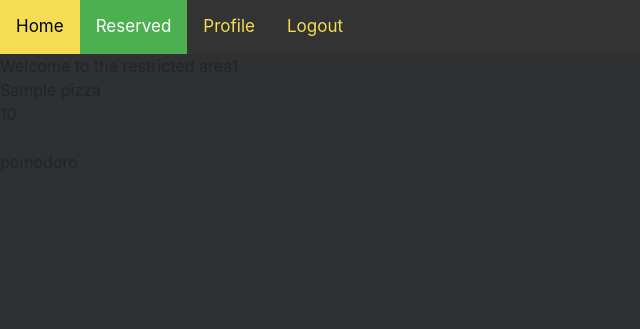
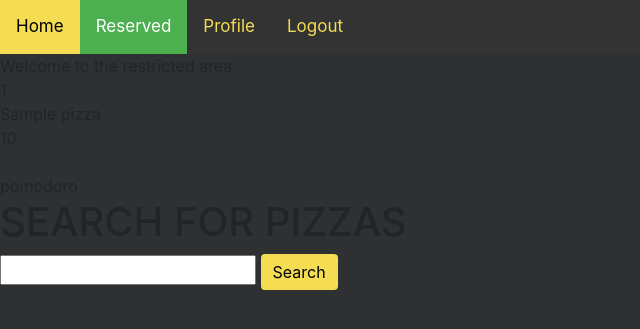
Before and after one commit to FedericoColonna/web-project, a PHP site: page /reserved.php in a window 1280 px wide. Shown: the top 329 px of the page, without its empty margins (0-640 px from the left). Run offline with PHP 8.4, Linux system fonts and the light colour scheme; the visitor is signed in with stand-in values (Sample User, id 1); tables that the repository leaves empty or names only in its code hold one stand-in row (values such as "Sample post").

Commit message:
search first implementation

```diff
--- a/back_end/db-pizza_topping_search.php
+++ b/back_end/db-pizza_topping_search.php
@@ -1,6 +1,43 @@
 <?php
+
     require_once 'db-connection.php';
+   // $query1 = "SELECT @topping_id:=id FROM topping WHERE name ='pomodoro';";
+    //$query2 = "SELECT @pizza_id:=pizza_id FROM pizza_topping WHERE topping_id=@topping_id;";
+    //$query3 = "SELECT * FROM pizza WHERE id=@pizza_id;";
+    if(isset($_POST['search'])){
 
-    $query1 = "SELECT @topping_id:=id FROM topping WHERE name ='pomodoro';";
-    $query2 = "SELECT @pizza_id:=pizza_id FROM pizza_topping WHERE topping_id=@topping_id;";
-    $query3 = "SELECT * FROM pizza WHERE id=@pizza_id;";
+        $pizza_name = $_POST['search'];
+        //echo $pizza_name;
+        $result = getPizzaInfo2($pizza_name);
+        if(!empty($result)) {
+            header("Location: ../index.php?error=none3");
+        }
+    }
+
+    function getPizzaInfo($pizza_name) {
+        GLOBAL $conn;
+        if ($stmt = mysqli_prepare($conn, "SELECT name FROM pizza WHERE name LIKE ?")) {
+            mysqli_stmt_bind_param($stmt, "s", $pizza_name);
+            mysqli_stmt_execute($stmt);
+            mysqli_stmt_bind_result($stmt, $pizza_name);
+            mysqli_stmt_fetch($stmt);
+
+            return compact('name');
+        } else {
+            return -1;
+        }
+    }
+
+    function getPizzaInfo2 ($pizza_name){
+        GLOBAL $conn;
+        $sql = "SELECT name FROM pizza WHERE name LIKE ?";
+        $stmt = $conn->prepare($sql);
+        $stmt->bind_param("s", $pizza_name);
+        $stmt->execute();
+        $result = $stmt->get_result();
+        while ($row = $result->fetch_assoc()) {
+        echo $row['name'];
+
+        }
+
+   }
--- a/reserved.php
+++ b/reserved.php
@@ -23,9 +23,11 @@ integrity="sha384-ho+j7jyWK8fNQe+A12Hb8AhRq26LrZ/JpcUGGOn+Y7RsweNrtN/tE3MoK7ZeZD
 <?php
 require_once 'back_end/db-pizza.php';
 require_once 'back_end/db-topping.php';
+require_once 'back_end/db-pizza_topping_search.php';
 
     if(isset($_SESSION['userid'])){
         echo "Welcome to the restricted area";
+        echo '<br>';
     }
     else{
         header("location: loginpage.php");
@@ -47,9 +49,23 @@ require_once 'back_end/db-topping.php';
 
 
 
+?>
+
+<div>
+    <form method="post" action="/back_end/db-pizza_topping_search.php">
+    <h1>SEARCH FOR PIZZAS</h1>
+    <input type="text" name="search">
+    <button type="submit" class="btn btn-primary profile-button" value="Search">Search</button>
+    </form>
+    <div>
 
 
-?>
+    </div>
+</div>
+
+
+
+
 
 </body>
 </html>
--- a/show_profile.php
+++ b/show_profile.php
@@ -35,7 +35,7 @@ integrity="sha384-ho+j7jyWK8fNQe+A12Hb8AhRq26LrZ/JpcUGGOn+Y7RsweNrtN/tE3MoK7ZeZD
     <div class="row">
         <div class="col-md-4 border-right">
             <div class="d-flex flex-column align-items-center text-center p-3 py-5"><img class="rounded-circle mt-5" src="https://i.imgur.com/0eg0aG0.jpg" width="90">
-            <span class="font-weight-bold">John Doe</span><span>john_doe12@bbb.com</span><span>United States</span><span><button type="button" onclick="location.href='change_password_page.php';">Change Password</button></span></div>
+            <span class="font-weight-bold">John Doe</span><span>john_doe12@bbb.com</span><span>United States</span><span><button type="button" class="btn btn-primary profile-button" onclick="location.href='change_password_page.php';">Change Password</button></span></div>
         </div>
         <div class="col-md-8">
             <form action="/back_end/update_profile.php" method="POST">
```
